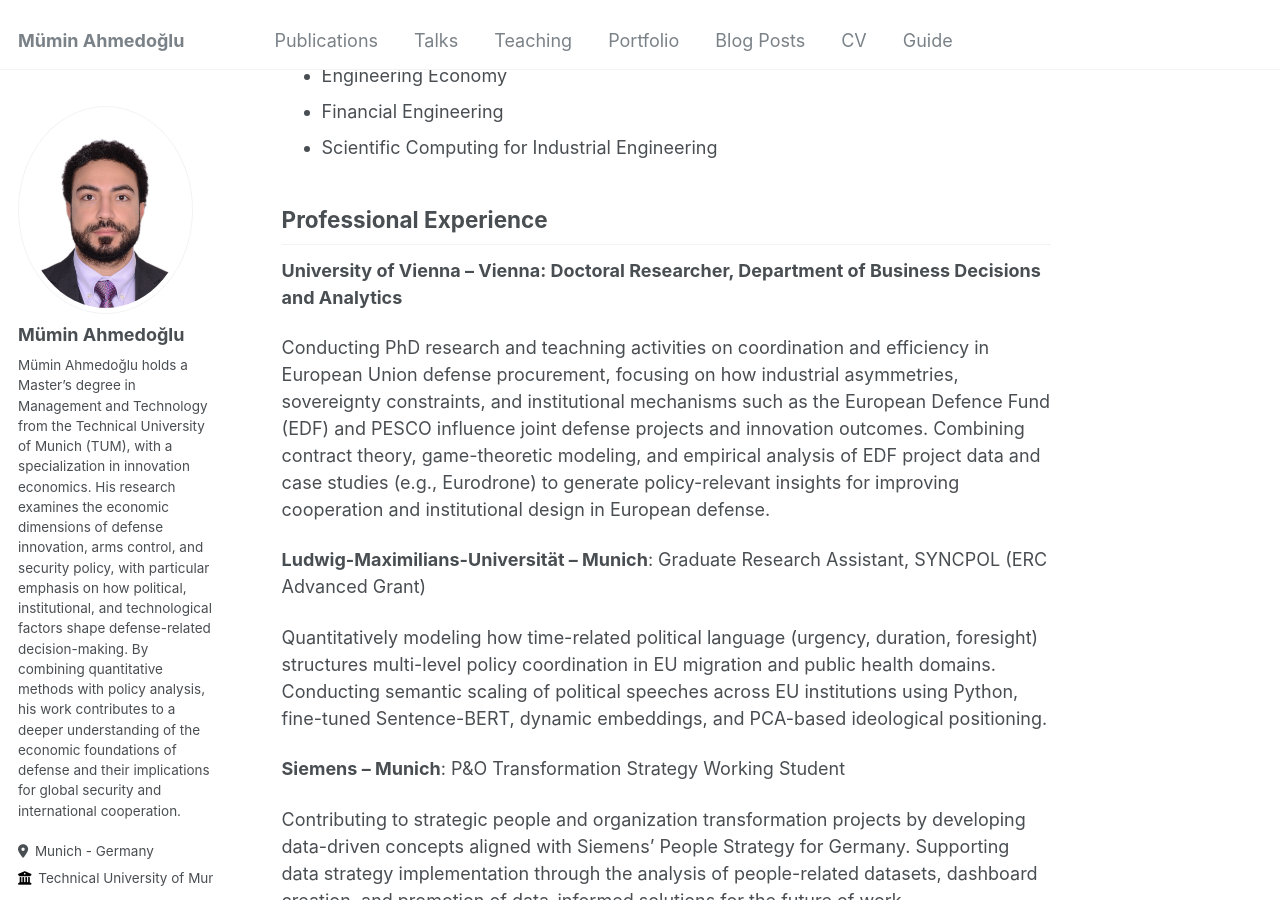
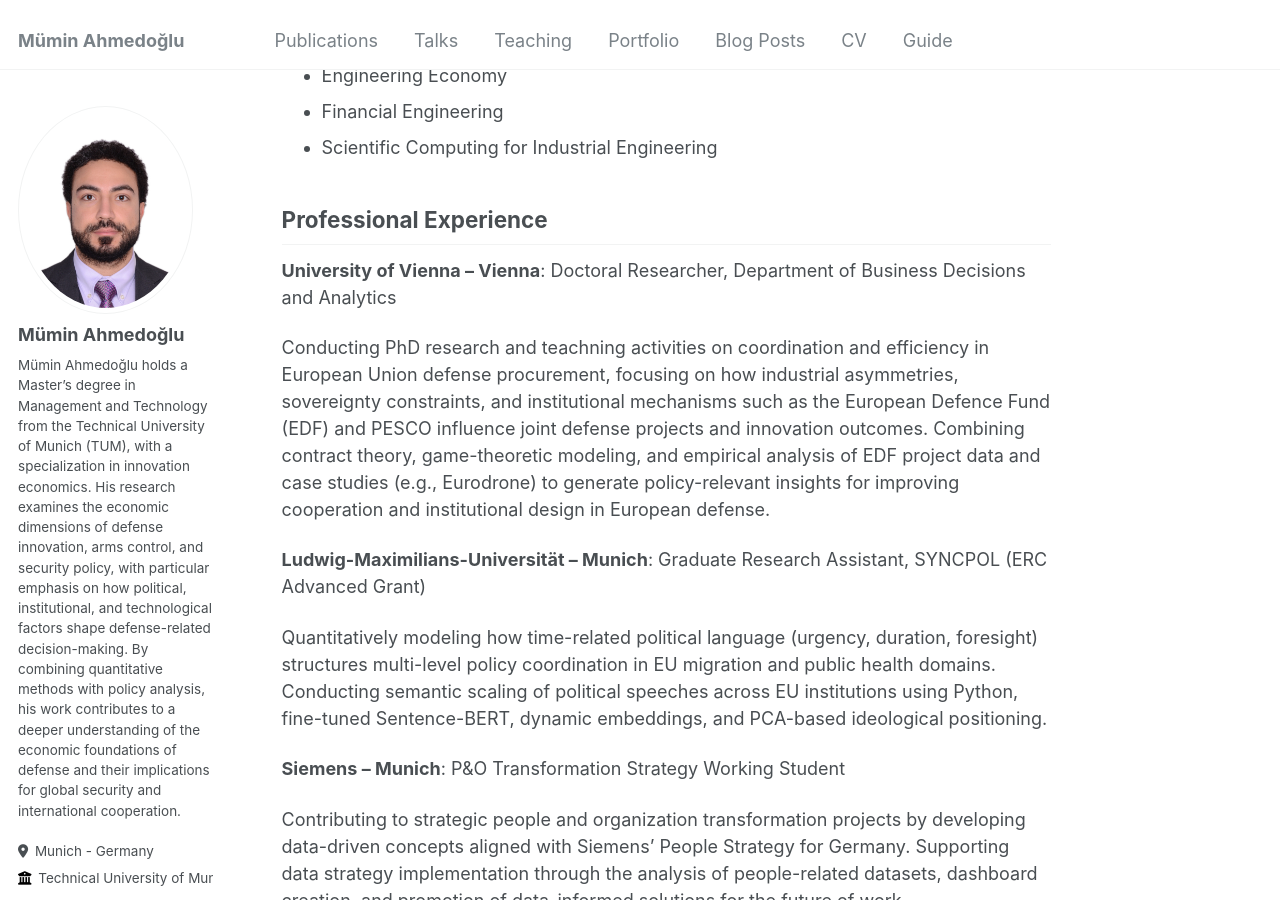
Before and after one commit to ahmedoglu/ahmedoglu.github.io, a Jekyll site: the page built from _pages/about.md, in a window 1280 px wide and 900 px high, scrolled down 5517 px. Built offline with Jekyll 4.4.1, drawn with Linux system fonts in a browser that asks for light colours; some web fonts are replaced.

```diff
--- a/_pages/about.md
+++ b/_pages/about.md
@@ -131,7 +131,7 @@ During my studies, I have taken several relevant courses, including:
 Professional Experience
 ------
 
-**University of Vienna – Vienna: Doctoral Researcher, Department of Business Decisions and Analytics**
+**University of Vienna – Vienna**: Doctoral Researcher, Department of Business Decisions and Analytics
 
 Conducting PhD research and teachning activities on coordination and efficiency in European Union defense procurement, focusing on how industrial asymmetries, sovereignty constraints, and institutional mechanisms such as the European Defence Fund (EDF) and PESCO influence joint defense projects and innovation outcomes. Combining contract theory, game-theoretic modeling, and empirical analysis of EDF project data and case studies (e.g., Eurodrone) to generate policy-relevant insights for improving cooperation and institutional design in European defense.
 
```
